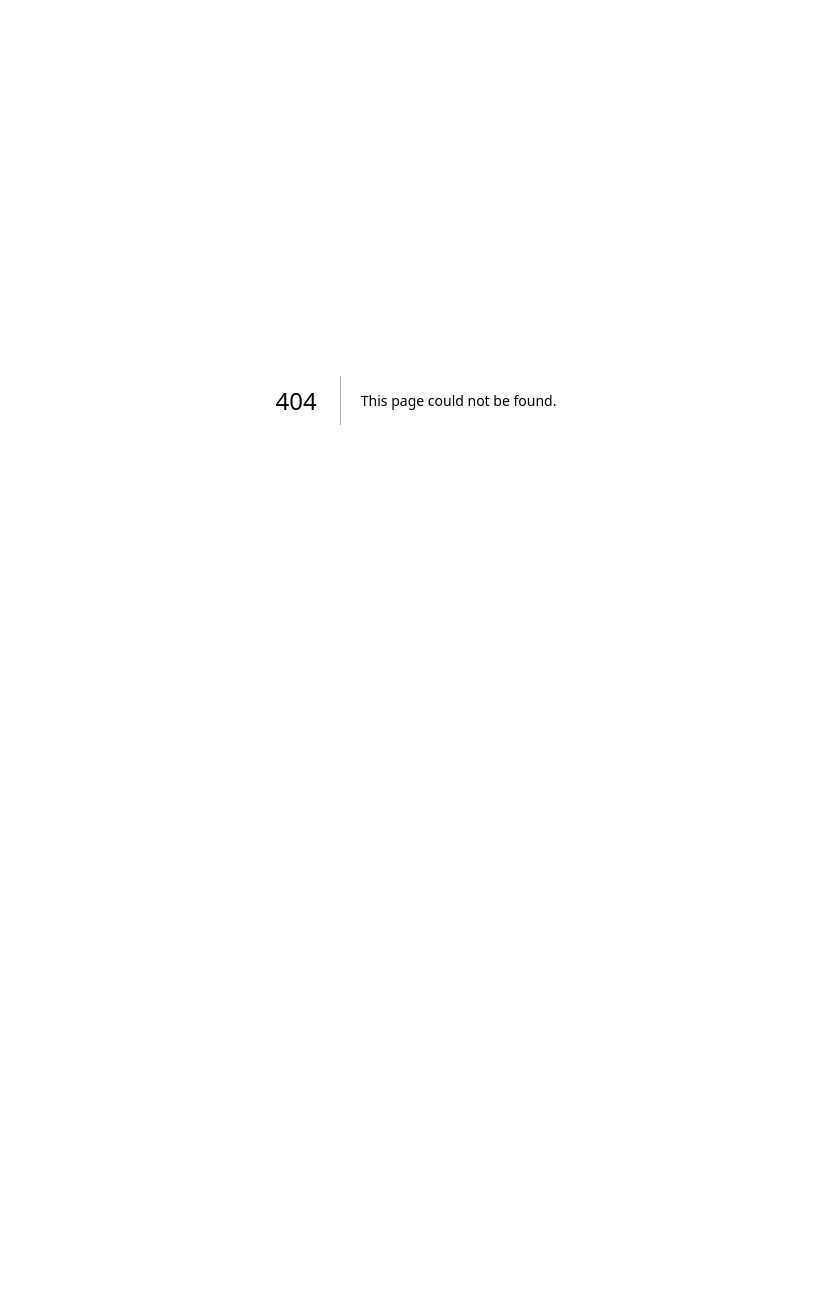
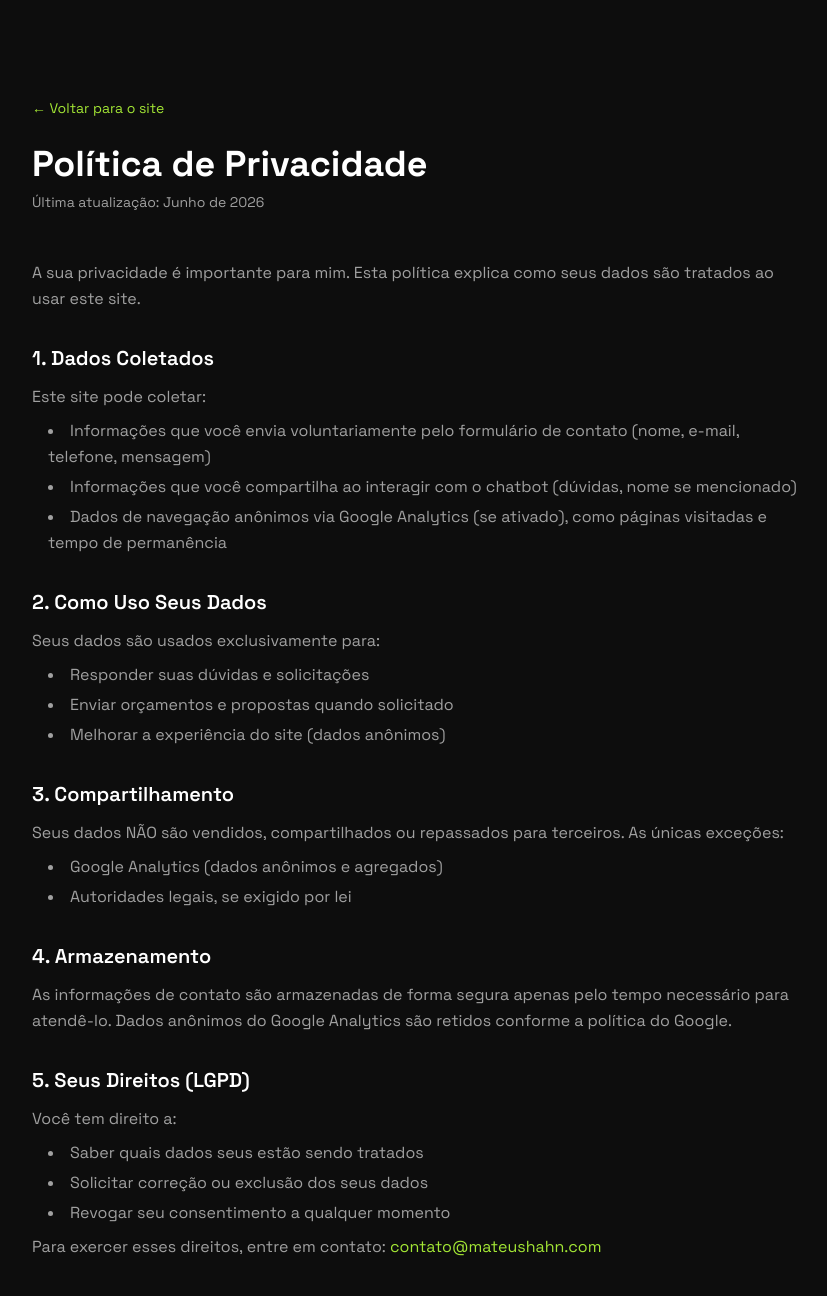
Before and after one commit to mateushahndev/mateushahn, a Next.js app: page /politica-privacidade in a window 1280 px wide. Before the commit this address had no page. Shown: the top 1296 px of the page, without its empty margins (224-1051 px from the left). Before the commit the page ends 800 px from the top, so only its background shows below. Built offline with nearby package versions, Linux system fonts and the light colour scheme.

Commit message:
feat: adicionando páginas de Política de Privacidade e Termos de Uso

```diff
--- /dev/null
+++ b/app/politica-privacidade/page.tsx
@@ -0,0 +1,88 @@
+import Link from 'next/link'
+
+export const metadata = {
+  title: 'Política de Privacidade | Mateus Hahn',
+  description: 'Política de privacidade do site Mateus Hahn. Saiba como seus dados são tratados.',
+}
+
+export default function PoliticaPrivacidade() {
+  return (
+    <main className="min-h-screen bg-[#0D0D0D] text-white px-4 py-16 md:py-24">
+      <div className="max-w-3xl mx-auto">
+        {/* Cabeçalho */}
+        <div className="mb-12">
+          <Link href="/" className="text-[#A3E635] hover:underline text-sm">
+            ← Voltar para o site
+          </Link>
+          <h1 className="text-3xl md:text-4xl font-bold mt-6">Política de Privacidade</h1>
+          <p className="text-[#A0A0A0] text-sm mt-2">Última atualização: Junho de 2026</p>
+        </div>
+
+        {/* Conteúdo */}
+        <div className="space-y-8 text-[#A0A0A0] text-base leading-relaxed">
+          <p>A sua privacidade é importante para mim. Esta política explica como seus dados são tratados ao usar este site.</p>
+
+          <section>
+            <h2 className="text-xl font-semibold text-white mb-3">1. Dados Coletados</h2>
+            <p>Este site pode coletar:</p>
+            <ul className="list-disc list-inside mt-2 space-y-1 ml-4">
+              <li>Informações que você envia voluntariamente pelo formulário de contato (nome, e-mail, telefone, mensagem)</li>
+              <li>Informações que você compartilha ao interagir com o chatbot (dúvidas, nome se mencionado)</li>
+              <li>Dados de navegação anônimos via Google Analytics (se ativado), como páginas visitadas e tempo de permanência</li>
+            </ul>
+          </section>
+
+          <section>
+            <h2 className="text-xl font-semibold text-white mb-3">2. Como Uso Seus Dados</h2>
+            <p>Seus dados são usados exclusivamente para:</p>
+            <ul className="list-disc list-inside mt-2 space-y-1 ml-4">
+              <li>Responder suas dúvidas e solicitações</li>
+              <li>Enviar orçamentos e propostas quando solicitado</li>
+              <li>Melhorar a experiência do site (dados anônimos)</li>
+            </ul>
+          </section>
+
+          <section>
+            <h2 className="text-xl font-semibold text-white mb-3">3. Compartilhamento</h2>
+            <p>Seus dados NÃO são vendidos, compartilhados ou repassados para terceiros. As únicas exceções:</p>
+            <ul className="list-disc list-inside mt-2 space-y-1 ml-4">
+              <li>Google Analytics (dados anônimos e agregados)</li>
+              <li>Autoridades legais, se exigido por lei</li>
+            </ul>
+          </section>
+
+          <section>
+            <h2 className="text-xl font-semibold text-white mb-3">4. Armazenamento</h2>
+            <p>As informações de contato são armazenadas de forma segura apenas pelo tempo necessário para atendê-lo. Dados anônimos do Google Analytics são retidos conforme a política do Google.</p>
+          </section>
+
+          <section>
+            <h2 className="text-xl font-semibold text-white mb-3">5. Seus Direitos (LGPD)</h2>
+            <p>Você tem direito a:</p>
+            <ul className="list-disc list-inside mt-2 space-y-1 ml-4">
+              <li>Saber quais dados seus estão sendo tratados</li>
+              <li>Solicitar correção ou exclusão dos seus dados</li>
+              <li>Revogar seu consentimento a qualquer momento</li>
+            </ul>
+            <p className="mt-2">Para exercer esses direitos, entre em contato: <a href="mailto:contato@mateushahn.com" className="text-[#A3E635] hover:underline">contato@mateushahn.com</a></p>
+          </section>
+
+          <section>
+            <h2 className="text-xl font-semibold text-white mb-3">6. Cookies</h2>
+            <p>Este site pode usar cookies essenciais para funcionamento e cookies analíticos (Google Analytics). Você pode desabilitar cookies nas configurações do seu navegador.</p>
+          </section>
+
+          <section>
+            <h2 className="text-xl font-semibold text-white mb-3">7. Contato</h2>
+            <p>Dúvidas sobre esta política? Escreva para <a href="mailto:contato@mateushahn.com" className="text-[#A3E635] hover:underline">contato@mateushahn.com</a>.</p>
+          </section>
+        </div>
+
+        {/* Rodapé da página */}
+        <div className="mt-16 pt-8 border-t border-[#2A2A2A] text-sm text-[#A0A0A0]">
+          <Link href="/" className="text-[#A3E635] hover:underline">← Voltar para o site</Link>
+        </div>
+      </div>
+    </main>
+  )
+}
--- /dev/null
+++ b/app/termos-uso/page.tsx
@@ -0,0 +1,73 @@
+import Link from 'next/link'
+
+export const metadata = {
+  title: 'Termos de Uso | Mateus Hahn',
+  description: 'Termos de uso do site Mateus Hahn. Saiba as condições de uso do site.',
+}
+
+export default function TermosUso() {
+  return (
+    <main className="min-h-screen bg-[#0D0D0D] text-white px-4 py-16 md:py-24">
+      <div className="max-w-3xl mx-auto">
+        {/* Cabeçalho */}
+        <div className="mb-12">
+          <Link href="/" className="text-[#A3E635] hover:underline text-sm">
+            ← Voltar para o site
+          </Link>
+          <h1 className="text-3xl md:text-4xl font-bold mt-6">Termos de Uso</h1>
+          <p className="text-[#A0A0A0] text-sm mt-2">Última atualização: Junho de 2026</p>
+        </div>
+
+        {/* Conteúdo */}
+        <div className="space-y-8 text-[#A0A0A0] text-base leading-relaxed">
+          <p>Ao acessar este site, você concorda com estes termos.</p>
+
+          <section>
+            <h2 className="text-xl font-semibold text-white mb-3">1. Serviço</h2>
+            <p>Este site apresenta os serviços de desenvolvimento web oferecidos por Mateus Hahn, desenvolvedor freelancer no Paraná. As informações aqui contidas são para fins de apresentação e contato comercial.</p>
+          </section>
+
+          <section>
+            <h2 className="text-xl font-semibold text-white mb-3">2. Propriedade Intelectual</h2>
+            <p>Todo o conteúdo deste site — textos, imagens, logotipo, design e código — é de propriedade de Mateus Hahn. Não é permitida a reprodução total ou parcial sem autorização prévia por escrito.</p>
+          </section>
+
+          <section>
+            <h2 className="text-xl font-semibold text-white mb-3">3. Uso do Chatbot</h2>
+            <p>O assistente virtual disponível neste site é um primeiro canal de atendimento. Para questões complexas, orçamentos ou contato direto, utilize o WhatsApp ou e-mail informados.</p>
+          </section>
+
+          <section>
+            <h2 className="text-xl font-semibold text-white mb-3">4. Limitação de Responsabilidade</h2>
+            <p>As informações deste site são fornecidas de boa-fé e atualizadas periodicamente, mas não garantem resultados específicos. Cada projeto de desenvolvimento web tem escopo e resultados próprios, definidos em contrato específico entre as partes.</p>
+          </section>
+
+          <section>
+            <h2 className="text-xl font-semibold text-white mb-3">5. Links Externos</h2>
+            <p>Este site contém links para WhatsApp e outras plataformas. Não me responsabilizo pelo conteúdo ou políticas de privacidade desses serviços terceiros.</p>
+          </section>
+
+          <section>
+            <h2 className="text-xl font-semibold text-white mb-3">6. Contrato de Serviços</h2>
+            <p>A apresentação dos serviços neste site não constitui contrato. Todo projeto é formalizado por contrato específico com escopo, prazo, valor e condições definidos entre as partes.</p>
+          </section>
+
+          <section>
+            <h2 className="text-xl font-semibold text-white mb-3">7. Foro</h2>
+            <p>Estes termos são regidos pelas leis brasileiras. Fica eleito o foro da comarca do Paraná para dirimir quaisquer questões.</p>
+          </section>
+
+          <section>
+            <h2 className="text-xl font-semibold text-white mb-3">8. Contato</h2>
+            <p>Dúvidas sobre estes termos? <a href="mailto:contato@mateushahn.com" className="text-[#A3E635] hover:underline">contato@mateushahn.com</a></p>
+          </section>
+        </div>
+
+        {/* Rodapé da página */}
+        <div className="mt-16 pt-8 border-t border-[#2A2A2A] text-sm text-[#A0A0A0]">
+          <Link href="/" className="text-[#A3E635] hover:underline">← Voltar para o site</Link>
+        </div>
+      </div>
+    </main>
+  )
+}
--- a/components/landing/footer.tsx
+++ b/components/landing/footer.tsx
@@ -21,6 +21,18 @@ export function Footer() {
           >
             E-mail
           </Link>
+          <Link
+            href="/politica-privacidade"
+            className="hover:text-[#A3E635] transition-colors"
+          >
+            Privacidade
+          </Link>
+          <Link
+            href="/termos-uso"
+            className="hover:text-[#A3E635] transition-colors"
+          >
+            Termos
+          </Link>
         </div>
         <p className="text-[#A0A0A0] text-sm">
           © 2026 Mateus Hahn. Todos os direitos reservados.
```
